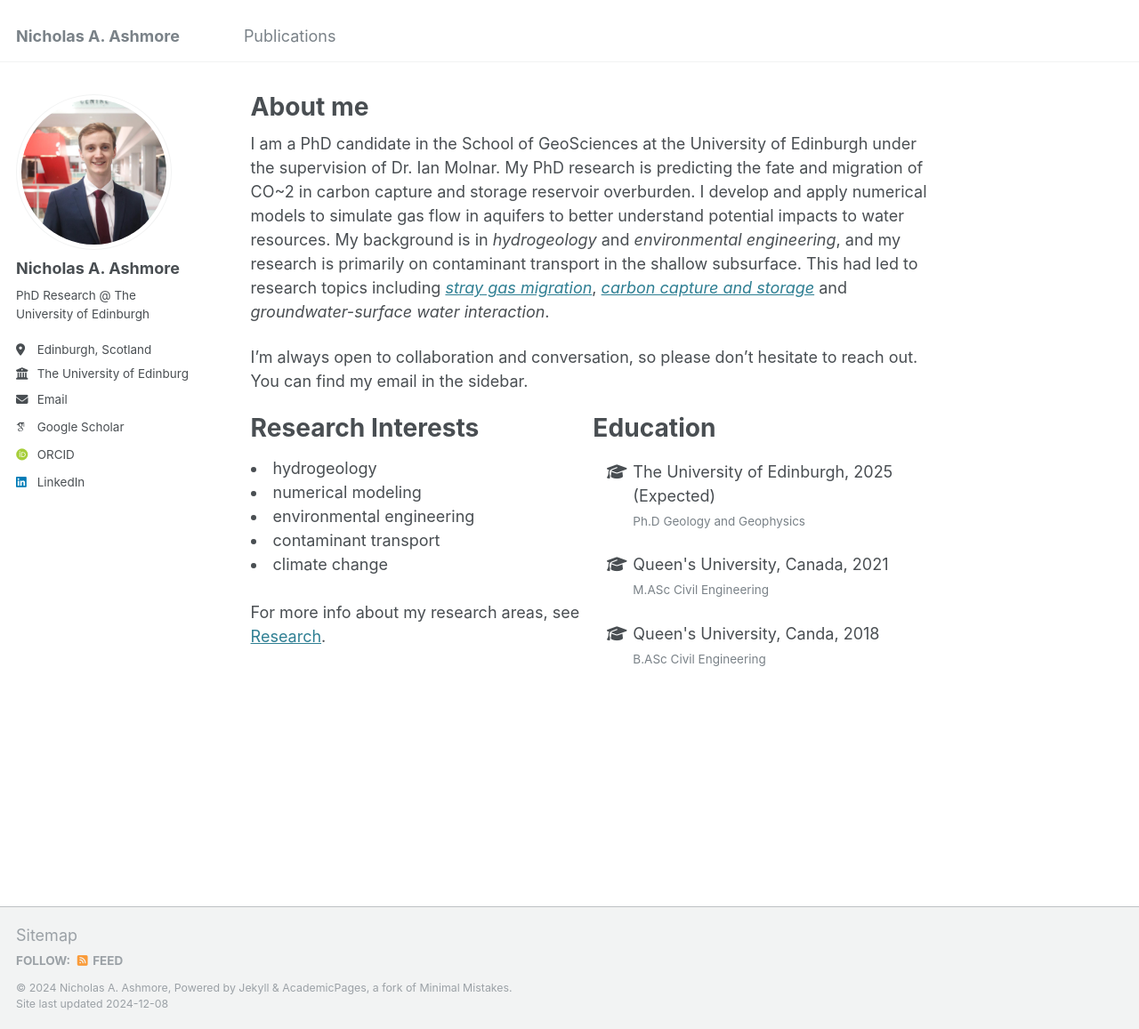
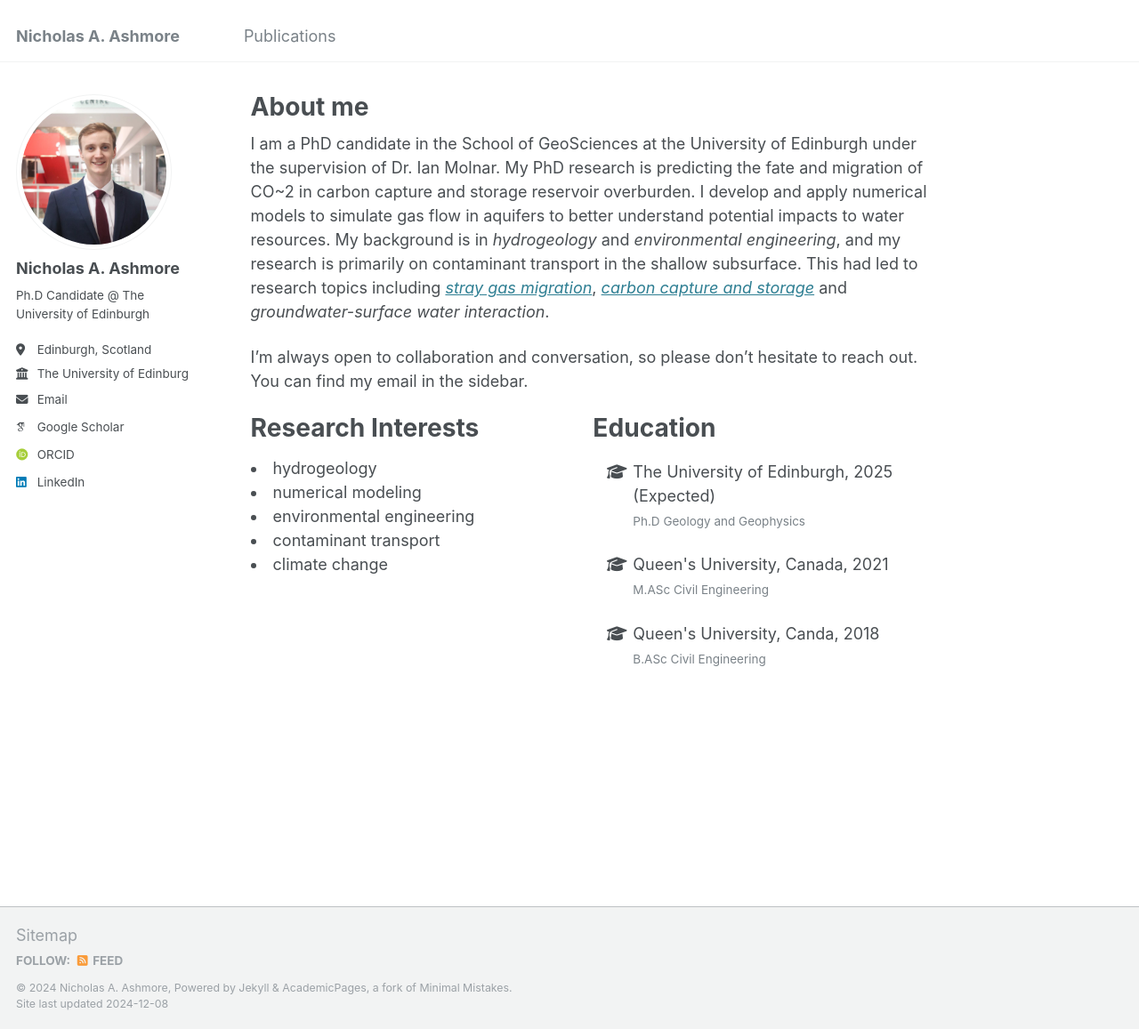
Before and after one commit to nashmore-edi/nashmore-edi.github.io, a Jekyll site: the page built from _pages/about.md, in a window 1280 px wide and 1157 px high. Shown: the whole window at 89% size. Built offline with Jekyll 4.4.1, drawn with Linux system fonts in a browser that asks for light colours; some web fonts are replaced.

Commit message:
Small gramatical errors fixed

```diff
--- a/_config.yml
+++ b/_config.yml
@@ -24,7 +24,7 @@ author:
   avatar           : "profile.png"
   name             : "Nicholas A. Ashmore"
   pronouns         : # example: "she/her"
-  bio              : "PhD Research @ The University of Edinburgh"
+  bio              : "Ph.D Candidate @ The University of Edinburgh"
   location         : "Edinburgh, Scotland"
   employer         : "The University of Edinburgh"
   uri              : # URL
--- a/_pages/about.md
+++ b/_pages/about.md
@@ -46,7 +46,7 @@ I'm always open to collaboration and conversation, so please don't hesitate to r
             <li>contaminant transport</li>
             <li>climate change</li>
         <br>
-        <p>For more info about my research areas, see <a href="/research/" class="btn--research">Research</a>.</p>
+        <!-- <p>For more info about my research areas, see <a href="/research/" class="btn--research">Research</a>.</p>-->
         </div>
         <!-- EDUCATION COLUMN (RIGHT)-->
         <div class="column">
```
